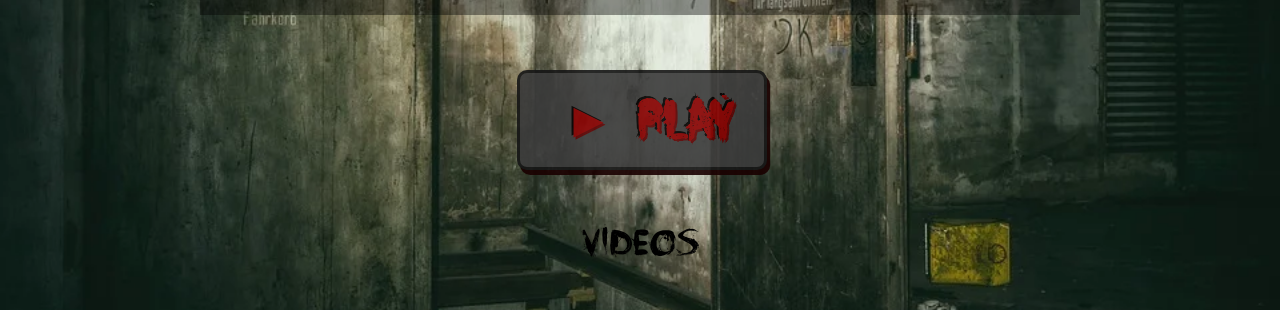
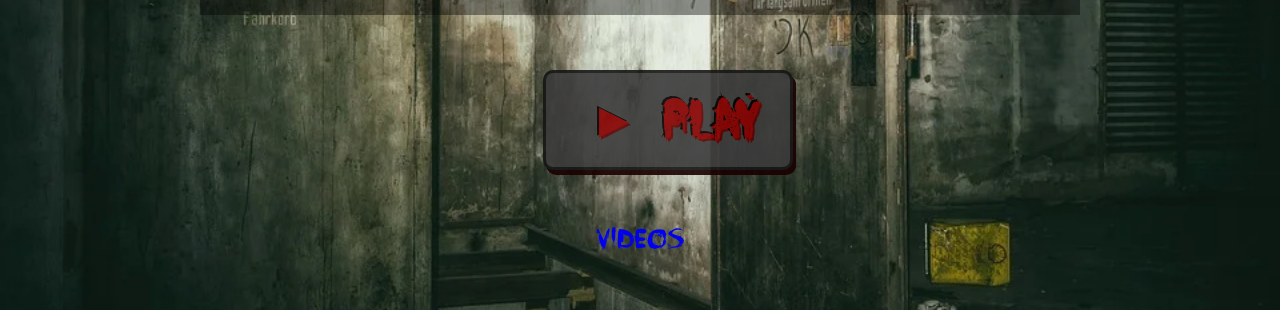
Before and after one commit to AnthoLbz/Memory-Horror-Game, a React (Create React App) app: page / in a window 1280 px wide. Shown: the part 406-716 px from the top of the page. Built offline with nearby package versions, Linux system fonts and the light colour scheme.

Commit message:
added a router, setting landing as root and title in App.js

```diff
--- a/package.json
+++ b/package.json
@@ -11,6 +11,7 @@
     "react": "^16.13.1",
     "react-dom": "^16.13.1",
     "react-player": "^1.15.3",
+    "react-router-dom": "^5.1.2",
     "react-scripts": "3.4.1",
     "semantic-ui": "^2.4.2",
     "semantic-ui-css": "^2.4.1",
--- a/src/App.js
+++ b/src/App.js
@@ -1,12 +1,13 @@
 import React from "react";
 import "./App.css";
-import Landing from "./components/Landing";
 import "./components/landing.css";
+import Router from "./Router";
 
 function App() {
   return (
     <>
-      <Landing/>
+      <h1 className="title">Memory Horror Game</h1>
+      <Router />
     </>
   );
 }
--- /dev/null
+++ b/src/Router.jsx
@@ -0,0 +1,15 @@
+import React from "react";
+import { Switch, Route } from "react-router-dom";
+import Landing from "./components/Landing";
+
+const Router = () => {
+  return (
+    <>
+      <Switch>
+        <Route exact path="/" component={Landing} />
+      </Switch>
+    </>
+  );
+};
+
+export default Router;
--- a/src/components/Landing.jsx
+++ b/src/components/Landing.jsx
@@ -2,19 +2,22 @@ import React from "react";
 import "./landing.css";
 import Button from "./Buttons";
 import "./button.css";
+import { Link } from "react-router-dom";
 
 const Landing = () => {
   return (
     <>
-      <h1 className="title">Memory Horror Game</h1>
       <h2 class="container">
-        <p>Welcome to a new kind of game, from which you won't escape unscathed... </p>
+        <p>
+          Welcome to a new kind of game, from which you won't escape
+          unscathed...{" "}
+        </p>
         <p>blabla</p>
         <p>blabla</p>
         <p></p>
         <p></p>
       </h2>
-        <Button
+      <Button class= "play"
         onClick={() => {
           console.log("You clicked!");
         }}
@@ -24,8 +27,8 @@ const Landing = () => {
       >
         ► Play
       </Button>
-        <div className="videos" onClick>
-        Videos
+      <div className="videos">
+        <Link to="/videos"> Videos</Link>
       </div>
     </>
   );
--- a/src/components/button.css
+++ b/src/components/button.css
@@ -89,7 +89,7 @@ a {
   margin-right: auto;
   margin-left: auto;
   position: relative;
-  left: 40%;
+  left: 42%;
 }
 
 .btn--play--solid:active{
--- a/src/components/landing.css
+++ b/src/components/landing.css
@@ -37,6 +37,11 @@ body {
   display: flex;
   flex-wrap: wrap;
 }
+.play{
+  display: flex;
+  align-items: center;
+  justify-content: flex-start;
+}
 .videos{
   color: black;
   font-family: "Faceyourfears";
```
Also changed, not shown: src/index.js (+4 -4 lines), src/logo.svg (deleted), 1 other file (tests, documents, lock files or other folders). Lines whose indentation alone changed are shown as unchanged.
